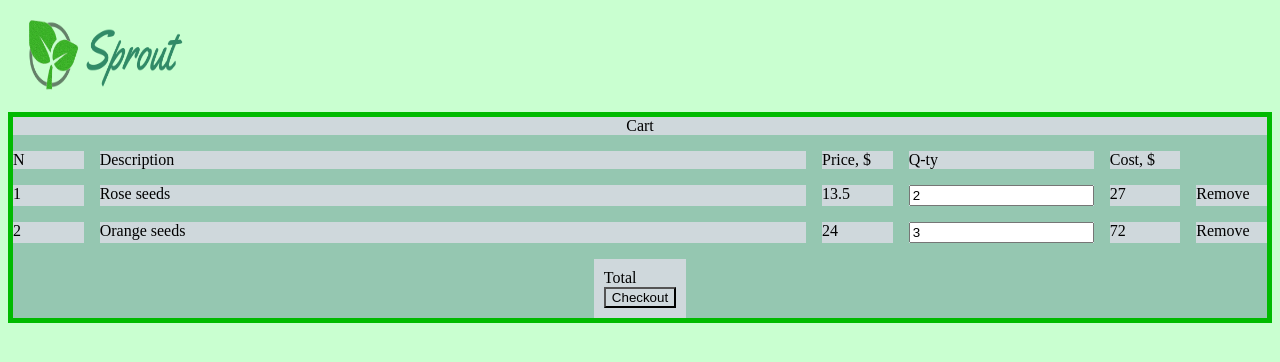
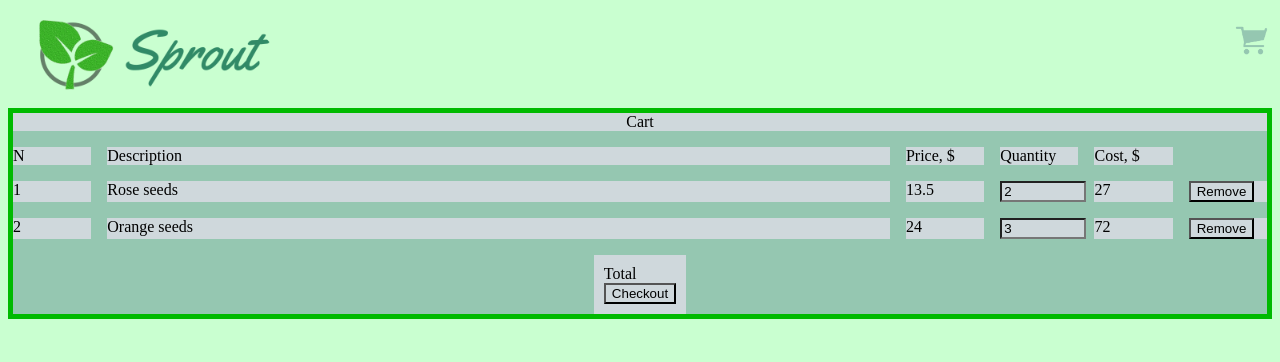
Before and after one commit to LemonBros/sproutProject, a Flask app: page / in a window 1280 px wide. Shown: the top 362 px of the page. Run offline with Flask 2, Linux system fonts and the light colour scheme; parts of the project's set-up code (start-up, migrations or seed data) failed here and were passed over.

Commit message:
Create a cart

```diff
--- a/static/styles/cart.css
+++ b/static/styles/cart.css
@@ -1,10 +1,28 @@
 body{
     background-color: #c9ffd0;
 }
-img{
+
+.top {
+    display: grid;
+    grid-template-columns: 1fr 1fr;
+}
+.right {
+    justify-self: right;
+}
+.left {
+    justify-self: left;
+}
+/*
+.left{
     margin-left:auto;
     margin-top:auto;
 }
+.right{
+    margin-right:auto;
+    margin-top:auto;
+    align-self: top-right;
+}
+*/
 .order{
     background-color: #95c7b1;
     border: #00ba00 5px solid;
@@ -20,7 +38,6 @@ img{
     text-align: center;
 }
 
-
 .order > .total {
     grid-column: span 6;
     justify-self: center;
@@ -29,6 +46,12 @@ img{
 button{
     background-color: #cfd8dc;
 }
+
+.quantity-field{
+    background-color: #cfd8dc;
+    width:100%;
+}
+
 .order > div{
     background-color: #cfd8dc;
     grid-column-gap: 1em;
@@ -37,27 +60,8 @@ button{
 .option{
     visibility:hidden;
 }
+
 .summary{
     display:grid;
 
 }
-/* .order{
-    float:left;
-}
-.summary{
-    float:right;
-}
-.order >h1{grid-column: header;}
-.discription{grid-area:main;}
-.price{grid-area:right;}
-.quantity{grid-area:menu;}
-.remove{grid-area:footer;}
-
-.order> div{
-    display:grid;
-
-    grid-template-areas:
-        'header header header header header'
-        'main main main menu right'
-        'footer footer footer footer footer';
-} */
--- a/templates/cart.html
+++ b/templates/cart.html
@@ -7,15 +7,17 @@
     <title>Shopping cart</title>
 </head>
 <body>
-    <img width='200' height='100' align:top-right src="{{url_for('static', filename='image/Sprout-Logo.png')}}" alt="sprout">
+    <div class="top">
+        <img class="left" width='auto' height='100' src="{{url_for('static', filename='image/Sprout-Logo.png')}}" alt="sprout">
+        <img class="right" width='auto' height='50' src="{{url_for('static', filename='image/cart-01.png')}}" alt="cart">
+    </div>
     <main>
-        <div class="basket">
         <div class="order">
             <div class="header">Cart</div>
             <div>N</div>
             <div>Description</div>
             <div>Price, $</div>
-                <div>Q-ty</div>
+            <div>Quantity</div>
             <div>Cost, $</div>
             <div class="option"></div>
 
@@ -25,7 +27,9 @@
             <div>{{ item.price }}</div>
             <div><input type="number" value={{ item.qty }} min="1" class="quantity-field"></div>
             <div>{{ item.cost }}</div>
-                <div>Remove</div>
+            <div>
+                <button class="btnRemove">Remove</button>
+            </div>
             {% endfor %}
 
             <div class="total">
@@ -37,8 +41,6 @@
 
 
         </div>
-
-        </div>
     </main>
 </body>
 </html>
```
Also changed, not shown: static/image/cart-01.png (added). Lines whose indentation alone changed are shown as unchanged.
